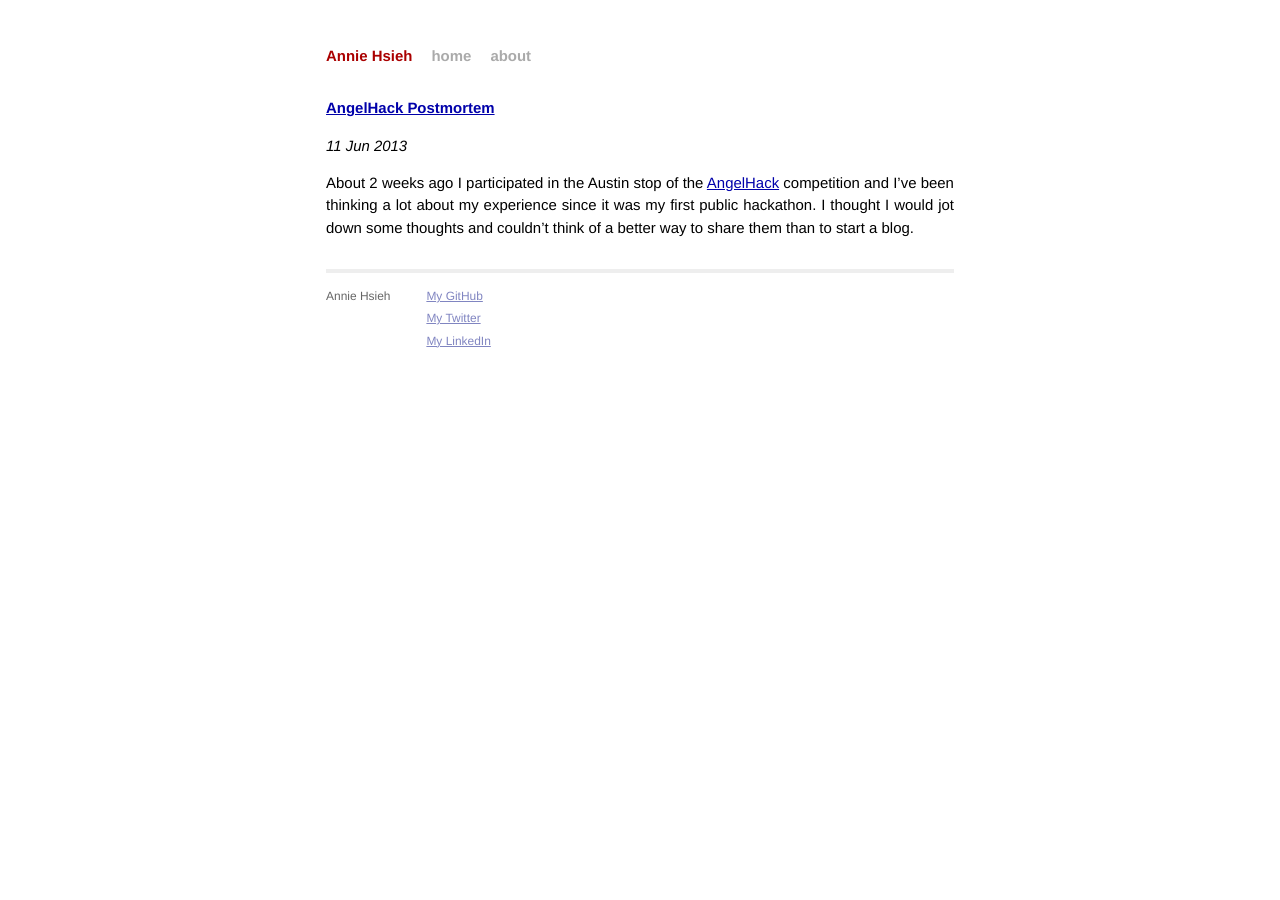
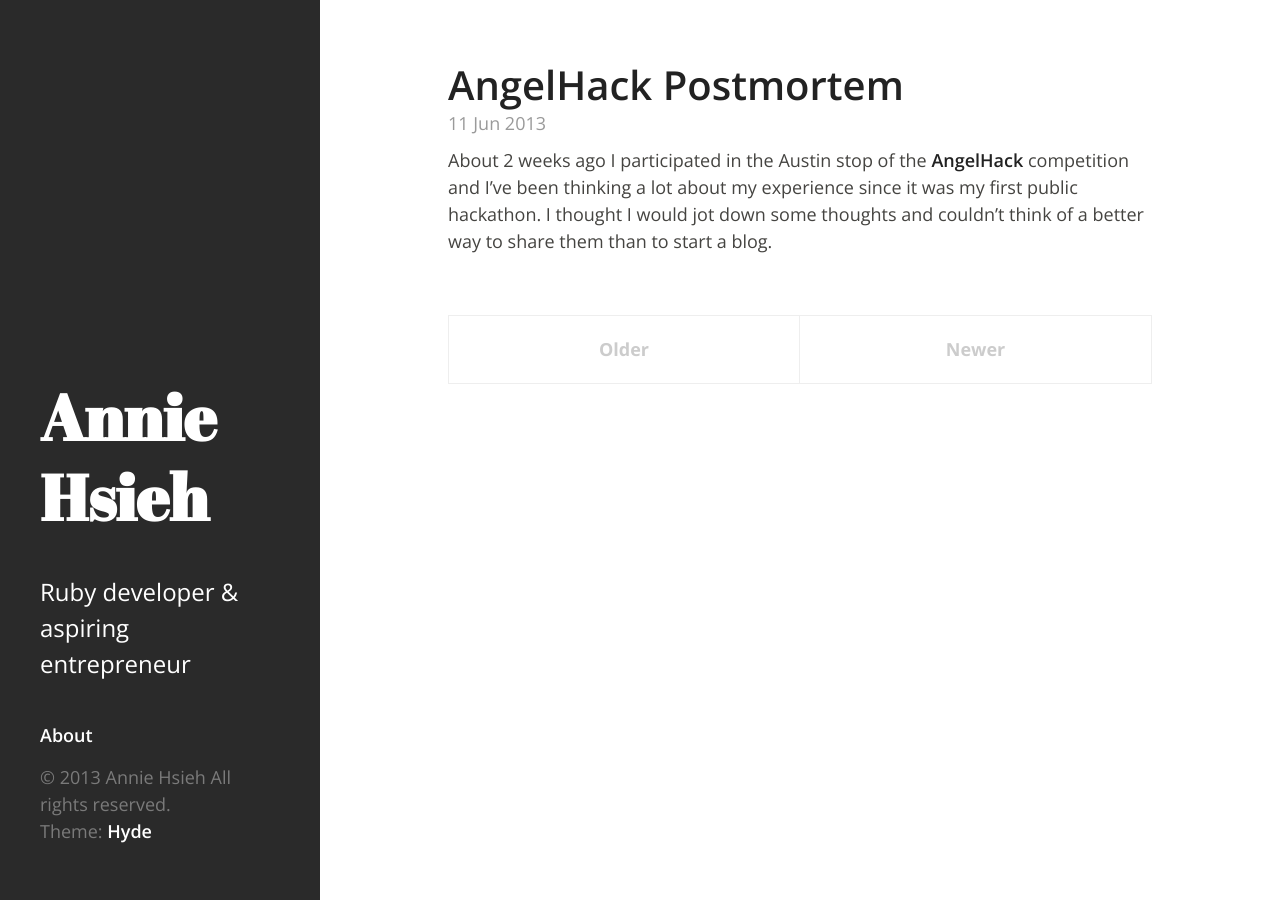
Before and after one commit to AnnieH/AnnieH.github.io, a Jekyll site: the page built from index.html, in a window 1280 px wide and 900 px high. Built offline with Jekyll 4.4.1, drawn with Linux system fonts in a browser that asks for light colours; Markdown is read by kramdown in place of the engine named in the settings; the list of posts is cut into pages by our own code.

Commit message:
new jekyll theme

```diff
--- a/_config.yml
+++ b/_config.yml
@@ -1,2 +1,10 @@
-name: Annie Hsieh
-pygments: true
+title:			Annie Hsieh
+tagline:		"My Blog"
+url:        http://www.anniehsieh.com
+author:
+  name:       "Annie Hsieh"
+  email:      "Some musings about web development, Ruby on Rails, my career, and tech"
+markdown: 	rdiscount
+permalink:	pretty
+pygments: 	true
+paginate: 	5
--- a/_layouts/default.html
+++ b/_layouts/default.html
@@ -1,46 +1,50 @@
 <!DOCTYPE html>
-<html>
+<html xmlns="http://www.w3.org/1999/xhtml" xml:lang="en" lang="en-us">
   <head>
-        <meta charset="utf-8">
-        <meta http-equiv="X-UA-Compatible" content="IE=edge,chrome=1">
-        <title>{{ page.title }}</title>
-        <meta name="viewport" content="width=device-width">
+    <meta http-equiv="content-type" content="text/html; charset=utf-8">
+    <meta name="viewport" content="width=device-width; initial-scale=1.0, maximum-scale=1">
+    <link href="/public/favicon.ico" rel="shortcut icon" type="image/x-icon">
+    <link href="http://gmpg.org/xfn/11" rel="profile">
 
-        <!-- syntax highlighting CSS -->
-        <link rel="stylesheet" href="/css/syntax.css">
+    <title>
+      {% if page.title %}{{ page.title }} &middot; {% endif %}
+      {{ site.tagline }}
+    </title>
 
-        <!-- Custom CSS -->
+    <!-- CSS -->
     <link rel="stylesheet" href="/css/main.css">
+    <link rel="stylesheet" href="http://fonts.googleapis.com/css?family=Open+Sans:300,400italic,400,600,700|Abril+Fatface">
 
+    <!-- Icons -->
+    <link rel="apple-touch-icon-precomposed" sizes="144x144" href="/public/touch-icon-144-precomposed.png">
+    <link rel="shortcut icon" href="/public/favicon.png">
+
+    <!-- RSS -->
+    <link rel="alternate" type="application/rss+xml" title="RSS" href="/atom.xml">
   </head>
   <body>
 
-        <div class="container">
-          <div class="site">
-            <div class="header">
-              <h1 class="title"><a href="/">{{ site.name }}</a></h1>
-              <a class="extra" href="/">home</a>
-              <a class="extra" href="/about.html">about</a>
+    <header class="masthead">
+      <div class="masthead-inner">
+        <h1><a class="site-name" href="/">Annie Hsieh</a></h1>
+        <br />
+        <p class="lead">Ruby developer & aspiring entrepreneur</p>
+
+        <div class="colophon">
+          <ul class="colophon-links">
+            <li><a href="/about">About</a></li>
+          </ul>
+          <p>&copy; 2013 {{ site.author.name }} All rights reserved.
+            <br />
+            Theme: <a href="http://andhyde.com/">Hyde</a></p>
         </div>
 
+      </div>
+    </header>
+
+    <div class="content container">
       {{ content }}
-
-            <div class="footer">
-              <div class="contact">
-                <p>
-                  Annie Hsieh<br />
-                </p>
     </div>
-              <div class="contact">
-                <p>
-                  <a href="http://github.com/annieh">My GitHub</a><br />
-                  <a href="http://twitter.com/ankey">My Twitter</a><br />
-                  <a href="http://www.linkedin.com/in/anniehsieh1">My LinkedIn</a>
-                </p>
-              </div>
-            </div>
-          </div>
-        </div> <!-- /container -->
 
   </body>
 </html>
--- a/css/main.css
+++ b/css/main.css
@@ -1,169 +1,369 @@
-/*****************************************************************************/
 /*
-/* Common
-/*
-/*****************************************************************************/
+ __                  __
+/\ \                /\ \
+\ \ \___   __  __   \_\ \     __
+ \ \  _ `\/\ \/\ \  /'_` \  /'__`\
+  \ \ \ \ \ \ \_\ \/\ \_\ \/\  __/
+   \ \_\ \_\/`____ \ \___,_\ \____\
+    \/_/\/_/`/___/> \/__,_ /\/____/
+               /\___/
+               \/__/
 
-/* Global Reset */
+Hyde is an elegant, open source, mobile first theme for Jekyll.  It includes
+lightweight styles and placeholder content to get you up and running with a
+simple blog in no time.
+
+Designed, built, and released under MIT license by @mdo.
+
+Learn more at http://andhyde.com or https://github.com/mdo/hyde.
+
+*/
+
+
+
+/* Body resets
+-------------------------------------------------- */
+
 * {
+  -webkit-box-sizing: border-box;
+     -moz-box-sizing: border-box;
+          box-sizing: border-box;
+}
+
+html,
+body {
   margin: 0;
   padding: 0;
 }
 
-html, body { height: 100%; }
-
 body {
-  background-color: #FFF;
-  font: 13.34px Helvetica, Arial, sans-serif;
-  font-size: small;
-  text-align: center;
+  font-family: "Open Sans", Helvetica, Arial, sans-serif;
+  font-size: 16px;
+  line-height: 1.5;
+  color: #454441;
+  background-color: #fff;
 }
 
 h1, h2, h3, h4, h5, h6 {
-  font-size: 100%; }
-
-h1 { margin-bottom: 1em; }
-p { margin: 1em 0; }
-
-a         { color: #00a; }
-a:hover   { color: #000; }
-a:visited { color: #a0a; }
-
-table {
-  font-size: inherit;
-  font: 100%;
+  margin: 0 0 10px;
+  font-weight: 500;
+  line-height: 1.25;
+  text-rendering: optimizeLegibility;
+}
+h1 {
+  font-size: 40px;
+}
+h2 {
+  margin-top: 20px;
+  font-size: 32px;
+}
+h3 {
+  margin-top: 24px;
+  font-size: 24px;
+}
+h4, h5, h6 {
+  margin-top: 16px;
+  font-size: 16px;
 }
 
-/*****************************************************************************/
-/*
-/* Home
-/*
-/*****************************************************************************/
-ul.posts {
-  list-style-type: none;
-  margin-bottom: 2em;
+p {
+  margin: 0 0 15px;
+}
+.lead {
+  font-size: 20px;
+  font-weight: 300;
 }
 
-ul.posts li {
-  line-height: 1.75em;
+ul, ol {
+  margin-bottom: 15px;
+}
+li {
+  color: #888580;
 }
 
-ul.posts span {
-  color: #aaa;
-  font-family: Monaco, "Courier New", monospace;
-  font-size: 80%;
+hr {
+  position: relative;
+  margin: 40px 0;
+  border: 0;
+  border-top: 1px solid #eee;
+  border-bottom: 1px solid #fff;
 }
 
-.posts .date {
-  font-style: italic;
+strong {
+  color: #222;
 }
 
-/*****************************************************************************/
-/*
-/* Site
-/*
-/*****************************************************************************/
-
-.site {
-  font-size: 115%;
-  text-align: justify;
-  width: 42em;
-  margin: 3em auto 2em;
-  line-height: 1.5em;
+abbr {
+  background-color: #eee;
+  display: inline-block;
+  padding: 3px;
+  font-size: 13px;
+  font-weight: bold;
+  color: #555;
+  text-shadow: 0 1px 1px rgba(255, 255, 255, 0.5);
+  text-transform: uppercase;
+  border-radius: 3px;
 }
 
-.site .header a {
-  font-weight: bold;
+code, pre {
+  padding: 0 3px 2px;
+  font-family: Menlo, Monaco, "Courier New", monospace;
+  font-size: 14px;
+  border-radius: 3px;
+}
+code {
+  padding: 2px 4px;
+  color: #d14;
+  background-color: #f7f7f9;
+  border: 1px solid #e1e1e8;
+}
+
+pre {
+  display: block;
+  margin: 0 0 14px;
+  padding: 15px 20px;
+  line-height: 28px;
+  white-space: pre;
+  white-space: pre-wrap;
+  word-break: break-all;
+  word-wrap: break-word;
+  background-color: #eee;
+}
+pre code {
+  padding: 0;
+  color: inherit;
+  background-color: transparent;
+  border: 0;
+}
+.highlight {
+  margin-bottom: 15px;
+  padding: 15px;
+  border-radius: 5px;
+}
+.highlight pre {
+  margin-bottom: 0;
+}
+
+/* Quotes */
+blockquote {
+  padding: 0 0 0 20px;
+  margin: 15px 30px 15px 0;
+  border-left: 5px solid #eee;
+}
+blockquote p {
+  margin-bottom: 0;
+  color: #7a7a7a;
+  text-indent: -0.4em;
+}
+blockquote p:before {
+  content: '\201C';
+}
+blockquote p:after {
+  content: '\201D';
+}
+
+img {
+  display: block;
+  margin: 0 0 15px;
+  border-radius: 5px;
+}
+
+
+/* Links
+-------------------------------------------------- */
+
+a {
+  font-weight: 600;
+  color: #222;
+  text-decoration: none;
+}
+a:hover {
+  text-decoration: underline;
+}
+a.site-name:hover {
   text-decoration: none;
 }
 
-.site .header h1.title {
-  display: inline-block;
-  margin-bottom: 2em;
+
+/* Scaffolding
+-------------------------------------------------- */
+
+/* Header */
+.masthead {
+  color: #fff;
+  background-color: #2a2a2a;
+}
+.masthead-inner {
+  padding: 20px;
+}
+.masthead h1 {
+  margin-top: 0;
+  font-family: "Abril Fatface";
+}
+.masthead .lead {
+  margin-bottom: 0;
+}
+.masthead a {
+  color: #fff;
 }
 
-.site .header h1.title a {
-  color: #a00;
+/* Footer area of masthead */
+.colophon {
+  margin-top: 20px;
+  color: #7a7a7a;
+}
+.colophon-links {
+  padding-left: 0;
+  list-style: none;
 }
 
-.site .header h1.title a:hover {
+
+/* Posts
+-------------------------------------------------- */
+
+/* Wrapper for all posts on homepage */
+.posts {
+  margin-left:  20px;
+  margin-right: 20px;
+}
+
+/* Single post */
+.post {
+  margin-top: 40px;
+  margin-bottom: 40px;
+}
+.post-date {
+  display: block;
+  margin: -10px 0 10px;
+  color: #9a9a9a;
+}
+
+/* Related posts */
+.related {
+  padding-top: 40px;
+  border-top: 1px solid #eee;
+}
+.related-posts {
+  list-style: none;
+}
+.related-posts li small {
+  font-size: 75%;
+  color: #999;
+}
+.related-posts li a:hover {
+  color: #000;
+  text-decoration: none;
+}
+.related-posts li a:hover small {
   color: #000;
 }
 
-.site .header a.extra {
-  color: #aaa;
-  margin-left: 1em;
+
+/* Error pages (404)
+-------------------------------------------------- */
+
+.fourohfour {
+  margin-top: 40px;
+  margin-bottom: 40px;
 }
 
-.site .header a.extra:hover {
-  color: #000;
+
+/* Pagination
+-------------------------------------------------- */
+
+.pagination {
+  overflow: hidden; /* clearfix */
+  margin-top: 40px;
+  font-weight: bold;
+  color: #ccc;
+  text-align: center;
+  border-top: 1px solid #eee;
+}
+.pagination a,
+.pagination span {
+  float: left;
+  width: 50%;
+  -webkit-box-sizing: border-box;
+     -moz-box-sizing: border-box;
+          box-sizing: border-box;
+  padding: 20px;
+}
+.pagination a:first-child,
+.pagination span:first-child {
+  border-right: 1px solid #eee;
+}
+.pagination a:hover {
+  text-decoration: none;
+  background-color: #f5f5f5;
 }
 
-.site .meta {
-  color: #aaa;
+
+/* Responsive
+-------------------------------------------------- */
+
+@media (min-width: 768px) {
+  .masthead-inner {
+    padding: 40px;
+  }
+  .posts {
+    margin-left: 40px;
+    margin-right: 40px;
+  }
 }
 
-.site .footer {
-  font-size: 80%;
-  color: #666;
-  border-top: 4px solid #eee;
-  margin-top: 2em;
-  overflow: hidden;
+@media (min-width: 990px) {
+
+  body {
+    font-size: 18px;
+  }
+  .lead {
+    font-size: 24px;
   }
 
-.site .footer .contact {
-  float: left;
-  margin-right: 3em;
+  /* Center container in available real estate */
+  .container {
+    margin-left: 35%;
+    margin-right: 10%;
+    width: 55%;
   }
 
-.site .footer .contact a {
-  color: #8085C1;
+  /* Fix the masthead to the side for impact and awesomeness */
+  .masthead {
+    position: fixed;
+    top: 0;
+    left: 0;
+    bottom: 0;
+    width: 25%;
+    margin-bottom: 0;
+  }
+  .masthead-inner {
+    position: absolute;
+    bottom: 0;
+    right: 0;
+    left: 0;
+  }
+  .masthead h1 {
+    font-size: 64px;
+  }
+  .colophon {
+    margin-top: 40px;
   }
 
-.site .footer .rss {
-  margin-top: 1.1em;
-  margin-right: -.2em;
-  float: right;
+  /* Remove mobile device padding from list of posts */
+  .posts {
+    margin-left: 0;
+    margin-right: 0;
+  }
+  /* Increase space between posts */
+  .post {
+    margin-top: 60px;
+    margin-bottom: 60px;
   }
 
-.site .footer .rss img {
-  border: 0;
+  /* Make pagination stand alone */
+  .pagination {
+    margin-bottom: 60px;
+    border: 1px solid #eee;
   }
 
-/*****************************************************************************/
-/*
-/* Posts
-/*
-/*****************************************************************************/
-
-/* standard */
-#post pre {
-  border: 1px solid #ddd;
-  background-color: #eef;
-  padding: 0 .4em;
 }
-
-#post ul, #post ol {
-  margin-left: 1.35em;
-}
-
-#post code {
-  border: 1px solid #ddd;
-  background-color: #eef;
-  padding: 0 .2em;
-}
-
-#post pre code {
-  border: none;
-}
-
-/* terminal */
-#post pre.terminal {
-  border: 1px solid #000;
-  background-color: #333;
-  color: #FFF;
-}
-
-#post pre.terminal code {
-  background-color: #333;
-}
--- a/index.html
+++ b/index.html
@@ -1,14 +1,37 @@
 ---
 layout: default
-title: Annie Hsieh
 ---
 
-<div id="home">
-  <ul class="posts">
-    {% for post in site.posts offset: 0 limit: 10 %}
-      <h2><a href="{{ post.url }}">{{ post.title }}</a></h2>
-      <p class = "date">{{ post.date | date_to_string }}</p>
-	  {{ post.excerpt }}
-    {% endfor %}
-  </ul>
+<div class="posts">
+  {% for post in paginator.posts %}
+  <div class="post">
+    <h1>
+      <a href="{{ post.url }}">
+        {{ post.title }}
+      </a>
+    </h1>
+
+    <span class="post-date">{{ post.date | date_to_string }}</span>
+
+    {{ post.excerpt }}
+  </div>
+  {% endfor %}
 </div>
+
+<!-- Pagination links -->
+<div class="pagination">
+  {% if paginator.next_page %}
+    <a href="/page{{paginator.next_page}}" class="older">Older</a>
+  {% else %}
+    <span class="next">Older</span>
+  {% endif %}
+  {% if paginator.previous_page %}
+    {% if paginator.page == 2 %}
+      <a href="/" class="newer">Newer</a>
+    {% else %}
+      <a href="/page{{paginator.previous_page}}" class="newer">Newer</a>
+    {% endif %}
+  {% else %}
+    <span class="previous">Newer</span>
+  {% endif %}
+</div>
```
Also changed, not shown: _layouts/post.html (+21 -4 lines), about.html (+9 -3 lines). Lines whose indentation alone changed are shown as unchanged.
